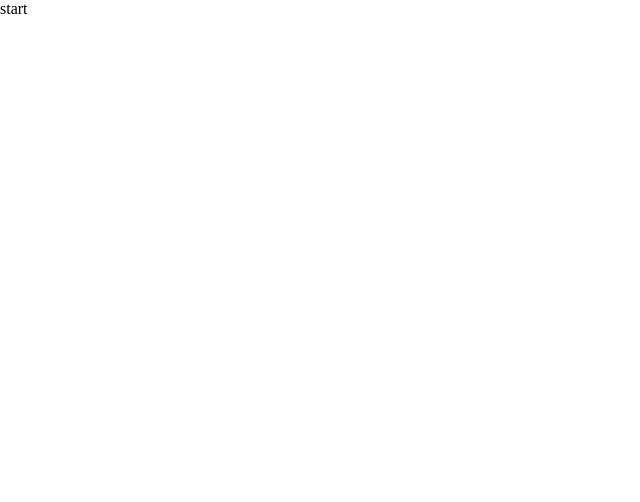
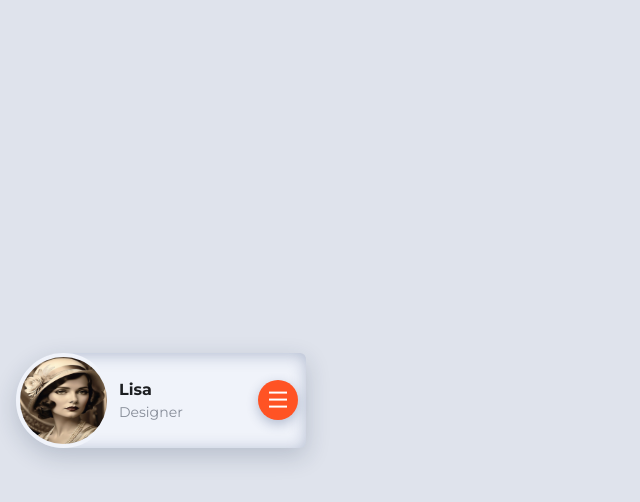
Before and after one commit to freetimezp/usefull-things-366-menu, a plain HTML site: page index.html in a window 1280 px wide. Shown: the whole page, without its empty margins (0-640 px from the left). Drawn offline with nearby package versions, Linux system fonts and the light colour scheme.

Commit message:
02. usefull-things-366-menu. UI.

```diff
--- a/assets/css/style.css
+++ b/assets/css/style.css
@@ -1,11 +1,148 @@
+@import url("https://fonts.googleapis.com/css2?family=Montserrat:ital,wght@0,100..900;1,100..900&display=swap");
+
+/*=============== VARIABLES CSS ===============*/
+:root {
+    /*========== Colors ==========*/
+    /*Color mode HSL(hue, saturation, lightness)*/
+    --first-color: hsl(13, 100%, 57%);
+    --title-color: hsl(220, 8%, 12%);
+    --text-color: hsl(220, 8%, 56%);
+    --white-color: hsl(0, 0%, 100%);
+    --body-color: hsl(220, 24%, 90%);
+    --container-color: hsl(220, 48%, 96%);
+
+    /*========== Font and typography ==========*/
+    /*.5rem = 8px | 1rem = 16px ...*/
+    --body-font: "Montserrat", sans-serif;
+    --normal-font-size: 1rem;
+    --small-font-size: 0.875rem;
+}
+
 * {
+    box-sizing: border-box;
     padding: 0;
     margin: 0;
-    box-sizing: border-box;
-    list-style: none;
-    list-style-type: none;
+}
+
+body {
+    font-family: var(--body-font);
+    font-size: var(--normal-font-size);
+    background: var(--body-color);
+    color: var(--text-color);
 }
 
 a {
     text-decoration: none;
 }
+
+img {
+    display: block;
+    max-width: 100%;
+    height: auto;
+}
+
+.profile {
+    max-width: 1120px;
+    height: 100vh;
+    margin-inline: 1rem;
+    display: grid;
+    align-items: center;
+}
+
+.profile__img {
+    width: 95px;
+    height: 95px;
+    border-radius: 50%;
+    border: 4px solid var(--container-color);
+}
+
+.profile__card {
+    position: relative;
+    width: 290px;
+    height: 95px;
+    display: flex;
+    align-items: center;
+}
+
+.profile__content {
+    width: 100%;
+    height: 100%;
+    background-color: var(--container-color);
+    border-radius: 4rem 0.5rem 0.5rem 4rem;
+    box-shadow: 0 8px 24px hsla(220, 48%, 20%, 0.2), inset 0 2px 16px hsla(220, 48%, 30%, 0.3);
+    display: flex;
+    align-items: center;
+    column-gap: 0.5rem;
+    z-index: 10;
+}
+
+.profile__name {
+    font-size: var(--normal-font-size);
+    color: var(--title-color);
+    margin-bottom: 0.25rem;
+}
+
+.profile__profession {
+    font-size: var(--small-font-size);
+}
+
+.profile__button {
+    width: 40px;
+    height: 40px;
+    background-color: var(--first-color);
+    border-radius: 50%;
+    box-shadow: 0 4px 12px hsla(220, 48%, 30%, 0.3);
+    display: grid;
+    place-items: center;
+    margin-inline: auto 0.5rem;
+    cursor: pointer;
+}
+
+.profile__menu,
+.profile__close {
+    color: var(--white-color);
+    font-size: 1.5rem;
+    position: absolute;
+    transition: opacity 0.1s, transform 0.4s;
+}
+
+.profile__close {
+    opacity: 0;
+}
+
+.profile__social {
+    position: absolute;
+    right: -1rem;
+    width: 115px;
+    height: 115px;
+    background-color: var(--container-color);
+    border-radius: 50%;
+    display: flex;
+    align-items: center;
+    justify-content: center;
+    opacity: 0;
+    transition: opacity 0.4s;
+}
+
+.profile__link span {
+    width: 40px;
+    height: 40px;
+    background-color: var(--container-color);
+    box-shadow: 0 2px 8px hsla(220, 48%, 20%, 0.1), inset 0 4px 9px hsla(220, 48%, 30%, 0.3);
+    border-radius: 50%;
+    display: grid;
+    place-items: center;
+    color: var(--first-color);
+    font-size: 1.5rem;
+    transition: background-color 0.4s, color 0.4s;
+}
+
+.profile__link span:hover {
+    background-color: var(--first-color);
+    color: var(--white-color);
+}
+
+.profile__link {
+    position: absolute;
+    transition: transform 0.3s;
+}
--- a/index.html
+++ b/index.html
@@ -1,18 +1,53 @@
 <!DOCTYPE html>
 <html lang="en">
+    <head>
+        <meta charset="UTF-8" />
+        <meta http-equiv="X-UA-Compatible" content="IE=edge" />
+        <meta name="viewport" content="width=device-width, initial-scale=1.0" />
 
-<head>
-    <meta charset="UTF-8">
-    <meta http-equiv="X-UA-Compatible" content="IE=edge" />
-    <meta name="viewport" content="width=device-width, initial-scale=1.0">
-    <link rel="stylesheet" href="./assets/css/style.css">
-    <title>Project</title>
-</head>
+        <link rel="stylesheet" href="https://cdnjs.cloudflare.com/ajax/libs/remixicon/4.6.0/remixicon.min.css" />
 
-<body>
-    start
+        <link rel="stylesheet" href="./assets/css/style.css" />
+        <title>Project</title>
+    </head>
 
-    <script src="./assets/js/main.js"></script>
-</body>
+    <body>
+        <div class="profile">
+            <div class="profile__card">
+                <div class="profile__content">
+                    <img src="./assets/images/item.jpg" alt="" class="profile__img" />
 
+                    <div class="profile__data">
+                        <h3 class="profile__name">Lisa</h3>
+                        <p class="profile__profession">Designer</p>
+                    </div>
+
+                    <div class="profile__button" id="profile-btn">
+                        <i class="ri-menu-line profile__menu"></i>
+                        <i class="ri-close-large-line profile__close"></i>
+                    </div>
+                </div>
+
+                <div class="profile__social" id="profile-social">
+                    <a href="#" class="profile__link">
+                        <span><i class="ri-github-line"></i></span>
+                    </a>
+                    <a href="#" class="profile__link">
+                        <span><i class="ri-instagram-line"></i></span>
+                    </a>
+                    <a href="#" class="profile__link">
+                        <span><i class="ri-dribbble-line"></i></span>
+                    </a>
+                    <a href="#" class="profile__link">
+                        <span><i class="ri-youtube-line"></i></span>
+                    </a>
+                    <a href="#" class="profile__link">
+                        <span><i class="ri-facebook-line"></i></span>
+                    </a>
+                </div>
+            </div>
+        </div>
+
+        <script src="./assets/js/main.js"></script>
+    </body>
 </html>
```
Also changed, not shown: assets/images/item.jpg (added).
